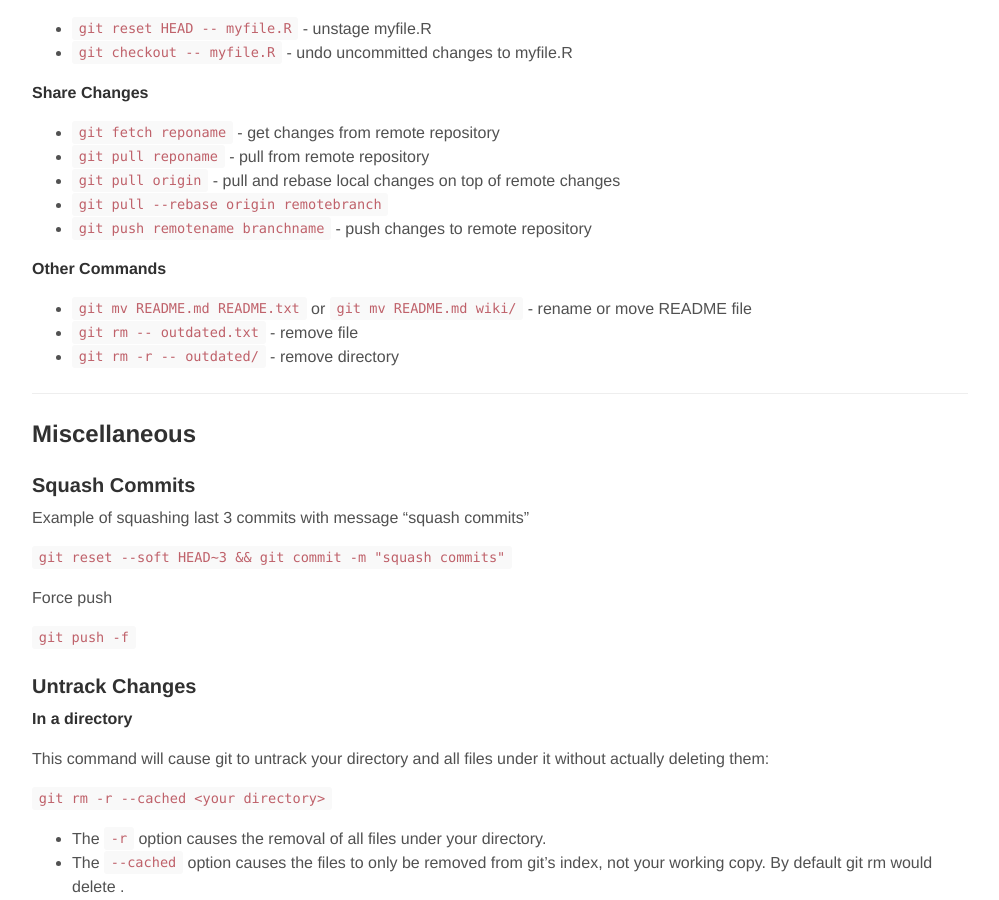
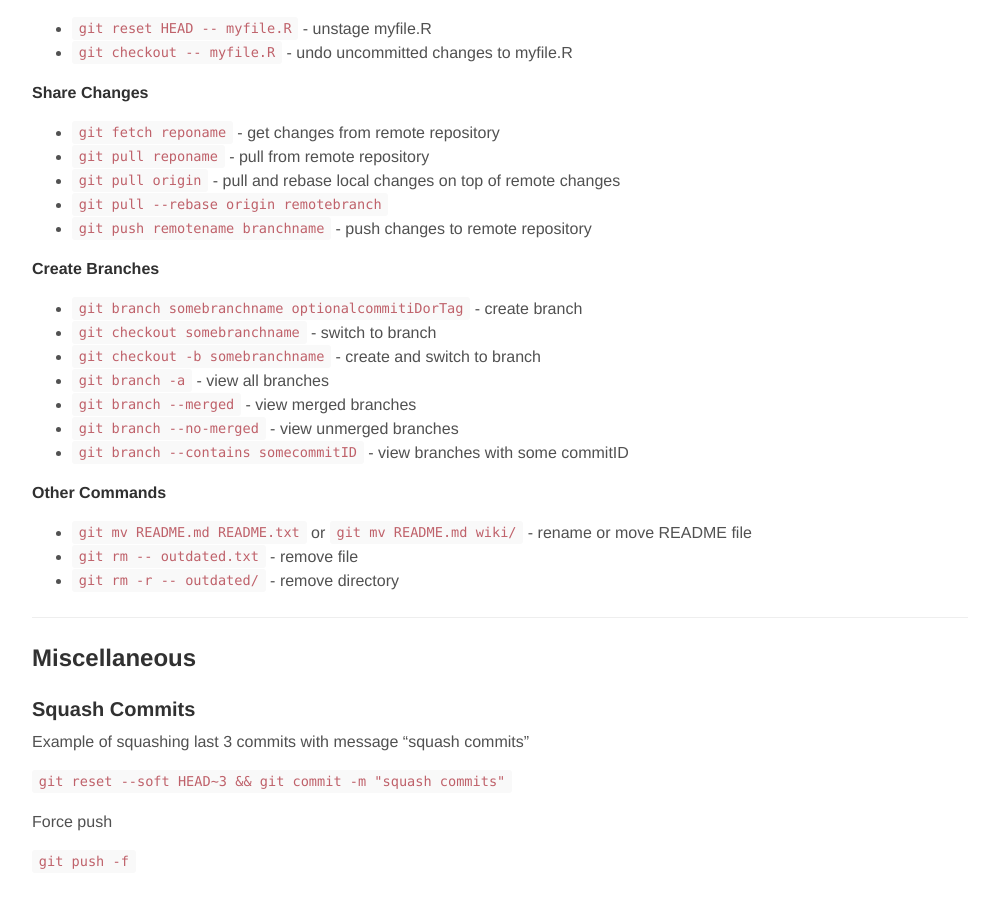
Before and after one commit to jilmun/code-reference, a Jekyll site: the page built from notes-git.md, in a window 1280 px wide and 900 px high, scrolled down 1178 px. Shown: the whole window, without its empty margins (140-1139 px from the left). Built offline with Jekyll 4.4.1, drawn with Linux system fonts in a browser that asks for light colours.

Commit message:
update git notes through pg57

```diff
--- a/notes-git.md
+++ b/notes-git.md
@@ -77,6 +77,17 @@ title: git
 * `git push remotename branchname` - push changes to remote repository
 
 
+**Create Branches**
+
+* `git branch somebranchname optionalcommitiDorTag` - create branch
+* `git checkout somebranchname` - switch to branch
+* `git checkout -b somebranchname` - create and switch to branch
+* `git branch -a` - view all branches
+* `git branch --merged` - view merged branches
+* `git branch --no-merged` - view unmerged branches
+* `git branch --contains somecommitID` - view branches with some commitID
+
+
 **Other Commands**
 
 * `git mv README.md README.txt` or `git mv README.md wiki/` - rename or move README file
```
